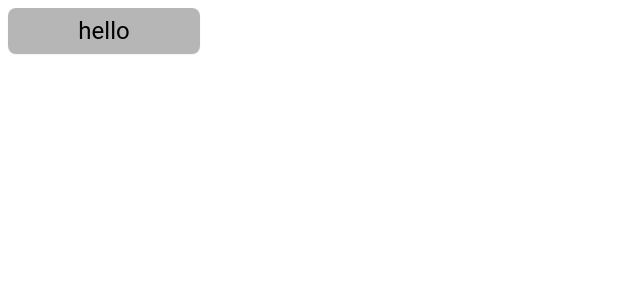
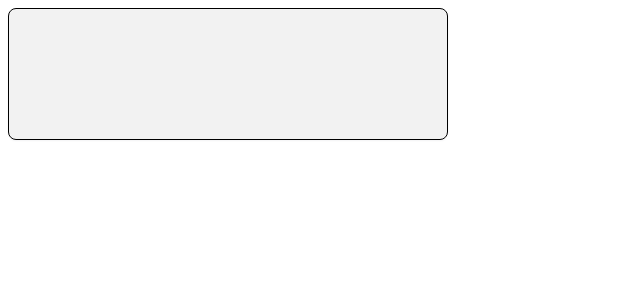
Before and after one commit to Mahmoud97Hesham/open-trivia, a React (Create React App) app: page / in a window 1280 px wide. Shown: the top 300 px of the page, without its empty margins (0-640 px from the left). Built offline with nearby package versions, Linux system fonts and the light colour scheme.

Commit message:
feat: add text field component

```diff
--- a/src/App.tsx
+++ b/src/App.tsx
@@ -1,9 +1,9 @@
-import Button from 'components/Button';
+import TextField from 'components/TextField';
 
 function App() {
   return (
     <div className='App'>
-      <Button layout='primary' buttonSize='sm' title='hello' />
+      <TextField />
     </div>
   );
 }
--- /dev/null
+++ b/src/components/TextField/index.tsx
@@ -0,0 +1,9 @@
+import { BaseTextFieldProps } from '@mui/material';
+import React from 'react';
+import { StyledTextField } from 'styledComponents/TextField';
+
+const TextField = ({ ...rest }: BaseTextFieldProps) => {
+  return <StyledTextField {...rest} />;
+};
+
+export default TextField;
--- /dev/null
+++ b/src/styledComponents/TextField/index.ts
@@ -0,0 +1 @@
+export { StyledTextField } from './textField';
--- /dev/null
+++ b/src/styledComponents/TextField/textField.ts
@@ -0,0 +1,29 @@
+import { BaseTextFieldProps, TextField } from '@mui/material';
+import { styled } from '@mui/material/styles';
+
+export const StyledTextField = styled(TextField)<BaseTextFieldProps>(
+  ({ theme }) => ({
+    borderRadius: '8px',
+    boxShadow: '0px 1px 2px rgba(16, 24, 40, 0.05)',
+    border: '1px solid black',
+    width: '25.625rem',
+    height: '6.875rem',
+    padding: '0.625rem 0.875rem',
+    backgroundColor: theme.palette.grey[100],
+    '.MuiInputBase-root': {
+      height: '5.5rem'
+    },
+    '.MuiOutlinedInput-notchedOutline': {
+      border: 'none'
+    },
+    '.MuiInputBase-input': {
+      padding: '0rem',
+      '&::placeholder': {
+        fontSize: theme.typography.subtitle1,
+        fontWeight: theme.typography.fontWeightRegular,
+        lineHeight: '2.063rem',
+        color: 'black'
+      }
+    }
+  })
+);
--- a/src/utils/constants/theme/colors.ts
+++ b/src/utils/constants/theme/colors.ts
@@ -5,7 +5,7 @@ export const colors: PaletteOptions = {
     25: '#FFFFFF',
     30: '#F9FCFF',
     50: '#F9F9F9',
-    100: '#F2F4F7',
+    100: '#F2F2F2',
     200: '#EAECF0',
     300: '#D0D5DD',
     medium: '#CCCCCC',
```
